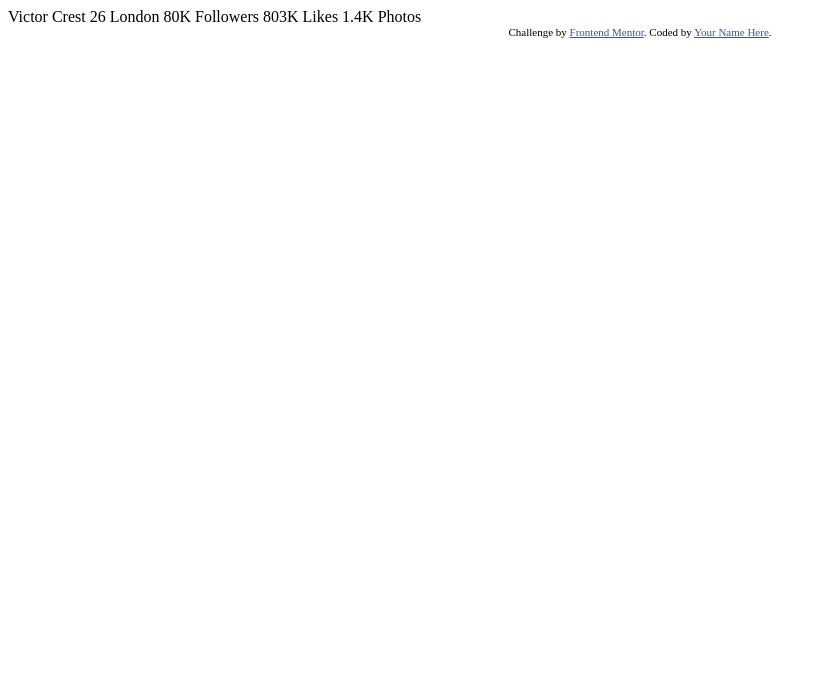
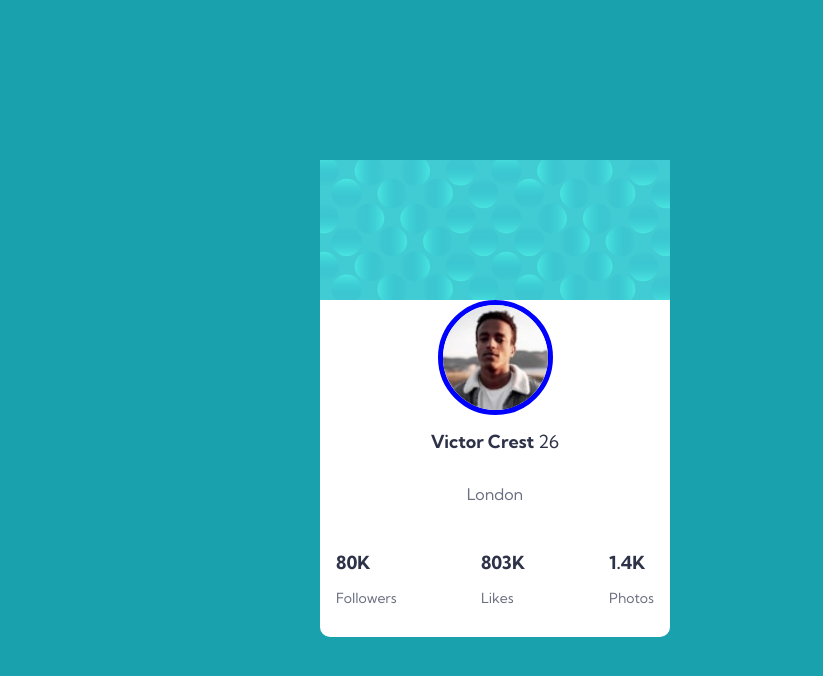
Before and after one commit to Darengheil/ProfileCardComponent, a plain HTML site: page index.html in a window 1280 px wide. Shown: the whole page, without its empty margins (0-823 px from the left). Drawn offline with Linux system fonts and the light colour scheme.

Commit message:
Added initial styling

```diff
--- a/index.html
+++ b/index.html
@@ -2,34 +2,37 @@
 <html lang="en">
 <head>
   <meta charset="UTF-8">
-  <meta name="viewport" content="width=device-width, initial-scale=1.0"> <!-- displays site properly based on user's device -->
-
+  <meta name="viewport" content="width=device-width, initial-scale=1.0">
   <link rel="icon" type="image/png" sizes="32x32" href="./images/favicon-32x32.png">
-
+  <link rel="stylesheet" href="styles.css">
   <title>Frontend Mentor | Profile card component</title>
 
-  <!-- Feel free to remove these styles or customise in your own stylesheet 👍 -->
-  <style>
-    .attribution { font-size: 11px; text-align: center; }
-    .attribution a { color: hsl(228, 45%, 44%); }
   </style>
 </head>
 <body>
-  Victor Crest
-  26
-  London
-
-  80K
-  Followers
-
-  803K
-  Likes
-
-  1.4K
-  Photos
-  <div class="attribution">
-    Challenge by <a href="https://www.frontendmentor.io?ref=challenge" target="_blank">Frontend Mentor</a>.
-    Coded by <a href="#">Your Name Here</a>.
+  <div class="container">
+    <div class="upperpart">
+      <img src="images/bg-pattern-card.svg">
+      <!-- <img src="images/bg-pattern-bottom.svg" class="bottomimg">
+      <img src="images/bg-pattern-top.svg" class="topimg"> -->
+      <img src="images/image-victor.jpg" class="profilepic">
+      <h2>Victor Crest <span style="font-weight: 400;">26</span></h2>
+      <p style="font-size: 16px;">London</p>
+    </div>
+    <div class="downpart">
+      <div>
+        <h2 class="stat-count">80K</h2>
+        <p class="stat-desc">Followers</p>
+      </div>
+      <div>
+        <h2 class="stat-count">803K</h2>
+        <p class="stat-desc">Likes</p>
+      </div>
+      <div>
+        <h2 class="stat-count">1.4K</h2>
+        <p class="stat-desc">Photos</p>
+      </div>
+    </div>
   </div>
 </body>
 </html>
--- /dev/null
+++ b/styles.css
@@ -0,0 +1,53 @@
+@import url('https://fonts.googleapis.com/css2?family=Kumbh+Sans:wght@400;700&display=swap');
+
+body {
+    background-color: hsl(185, 75%, 39%);
+    font-family: Kumbh Sans;
+}
+
+h2{
+    font-size: 18px;
+    color: hsl(229, 23%, 23%);
+}
+
+p{
+    font-size: 14px;
+    color: hsl(227, 10%, 46%);
+}
+
+.container{
+    display: flex;
+    flex-direction: column;
+    justify-content: center;
+    position: absolute;
+    top: 20%;
+    left: 25%;
+    background-color: white;
+    border-radius: 10px;
+}
+
+.profilepic{
+    width: 30%;
+    border-radius: 50%;
+    border: solid 5px blue;
+}
+
+.upperpart{
+    display: flex;
+    flex-direction: column;
+    align-items: center;
+}
+
+.downpart{
+    display: flex;
+    flex-direction: row;
+    justify-content: space-between;
+    padding: 1em;
+}
+
+.stat-desc{
+    font-weight: 400;
+}
+@media (max-width: 900px) {
+
+}
```
Also changed, not shown: 2 other files.
